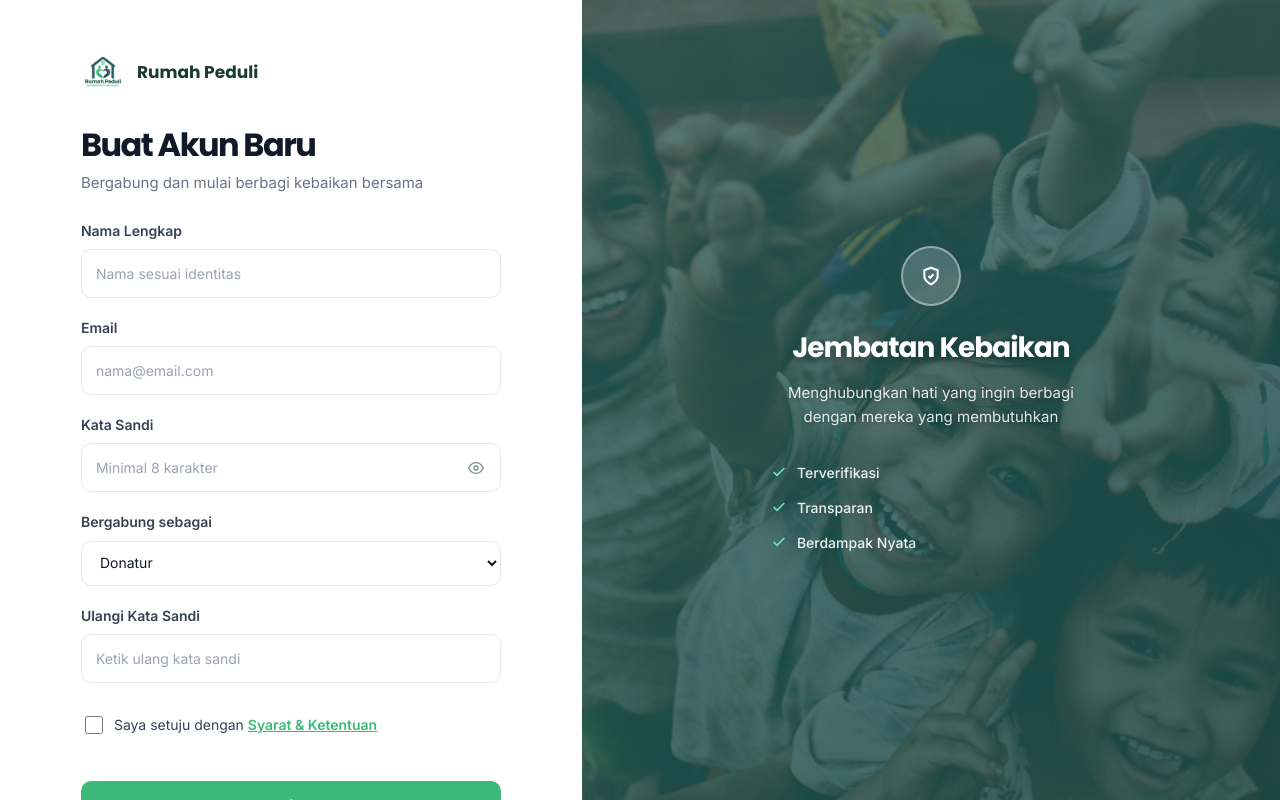
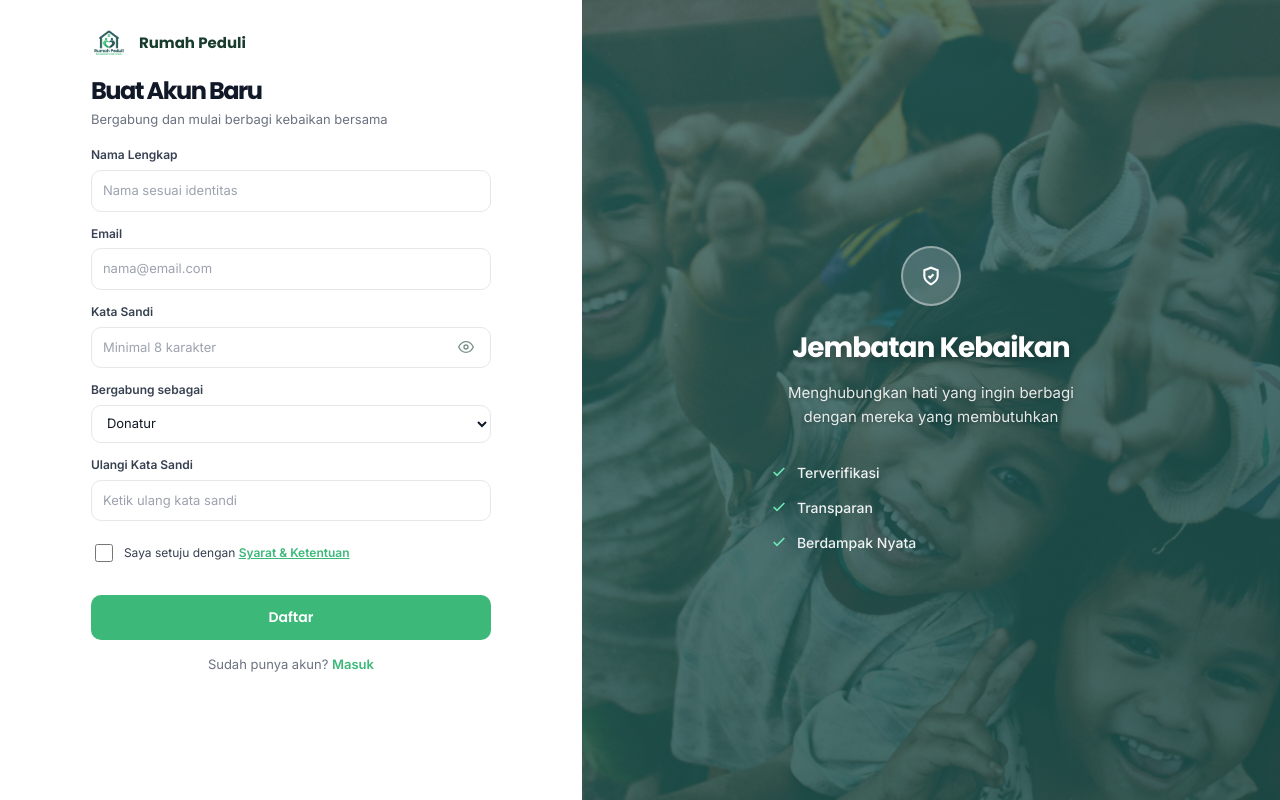
Before and after one commit to farizrauf/rumahPeduli, a Laravel app: page /register in a window 1280 px wide. Run offline with Laravel 10, Linux system fonts and the light colour scheme; style sheets or scripts are compiled from the project's sources.

Commit message:
feat: compact register form - no scroll needed
- Reduced padding: 30px (was 50px)
- Smaller font sizes: labels 12px, inputs 13px
- Reduced gaps: 12px between fields (was 18px)
- Logo smaller: 36px (was 44px)
- Title smaller: 24px (was 32px)
- Compact panti fields: grid layout for Kota+Jumlah Anak
- Textarea min-height: 38px (1 row initially)
- All inline CSS for precise control
- Form fits in viewport without scrolling

```diff
--- a/resources/css/app.css
+++ b/resources/css/app.css
@@ -626,8 +626,10 @@ img { max-width: 100%; display: block; }
   overflow-y: auto;
   overflow-x: hidden;
   align-items: flex-start;
-  padding-top: 50px;
-  padding-bottom: 50px;
+  padding-top: 30px;
+  padding-bottom: 30px;
+  padding-left: 30px;
+  padding-right: 30px;
   height: 100vh;
 }
 
--- a/resources/views/auth/register.blade.php
+++ b/resources/views/auth/register.blade.php
@@ -4,50 +4,45 @@
 
 <section class="auth-container-split">
 
-    {{-- LEFT PANEL: FORM (Scrollable) --}}
-    <div class="auth-left-panel register-scroll">
-        <div class="auth-form-wrapper">
+    {{-- LEFT PANEL: FORM (Compact, no scroll needed) --}}
+    <div class="auth-left-panel register-scroll" style="padding:25px 30px;">
+        <div class="auth-form-wrapper" style="max-width:400px;">
 
             {{-- Logo --}}
-            <div class="auth-logo-split">
-                <img src="{{ asset('assets/figma/logo.png') }}" alt="Rumah Peduli">
-                <span>Rumah Peduli</span>
+            <div class="auth-logo-split" style="margin-bottom:16px;">
+                <img src="{{ asset('assets/figma/logo.png') }}" alt="Rumah Peduli" style="height:36px;">
+                <span style="font-size:15px;">Rumah Peduli</span>
             </div>
 
             {{-- Title --}}
-            <h1 class="auth-title-split">Buat Akun Baru</h1>
-            <p class="auth-subtitle-split">Bergabung dan mulai berbagi kebaikan bersama</p>
-
-            {{-- Divider --}}
-            <!-- <div class="auth-or-divider">
-                <span>Atau</span>
-            </div> -->
+            <h1 class="auth-title-split" style="font-size:24px;margin-bottom:4px;">Buat Akun Baru</h1>
+            <p class="auth-subtitle-split" style="font-size:13px;margin-bottom:16px;">Bergabung dan mulai berbagi kebaikan bersama</p>
 
             {{-- Alerts --}}
             @if ($errors->any())
-                <div class="auth-alert-split error">{{ $errors->first() }}</div>
+                <div class="auth-alert-split error" style="margin-bottom:14px;padding:10px 12px;font-size:13px;">{{ $errors->first() }}</div>
             @endif
 
             {{-- Form --}}
-            <form method="POST" action="{{ route('register.store') }}" enctype="multipart/form-data" class="auth-form-split">
+            <form method="POST" action="{{ route('register.store') }}" enctype="multipart/form-data" class="auth-form-split" style="gap:12px;">
                 @csrf
 
-                <div class="form-field-split">
-                    <label>Nama Lengkap</label>
-                    <input name="name" value="{{ old('name') }}" placeholder="Nama sesuai identitas" maxlength="100" required>
+                <div class="form-field-split" style="gap:5px;">
+                    <label style="font-size:12px;">Nama Lengkap</label>
+                    <input name="name" value="{{ old('name') }}" placeholder="Nama sesuai identitas" maxlength="100" style="padding:9px 11px;font-size:13px;" required>
                 </div>
 
-                <div class="form-field-split">
-                    <label>Email</label>
-                    <input type="email" name="email" value="{{ old('email') }}" placeholder="nama@email.com" autocomplete="email" required>
+                <div class="form-field-split" style="gap:5px;">
+                    <label style="font-size:12px;">Email</label>
+                    <input type="email" name="email" value="{{ old('email') }}" placeholder="nama@email.com" autocomplete="email" style="padding:9px 11px;font-size:13px;" required>
                 </div>
 
-                <div class="form-field-split">
-                    <label>Kata Sandi</label>
+                <div class="form-field-split" style="gap:5px;">
+                    <label style="font-size:12px;">Kata Sandi</label>
                     <div class="input-with-toggle">
-                        <input type="password" name="password" id="password-reg" placeholder="Minimal 8 karakter" autocomplete="new-password" required>
+                        <input type="password" name="password" id="password-reg" placeholder="Minimal 8 karakter" autocomplete="new-password" style="padding:9px 11px;font-size:13px;" required>
                         <button type="button" class="password-toggle" onclick="togglePass('password-reg')">
-                            <svg width="18" height="18" viewBox="0 0 24 24" fill="none" stroke="currentColor" stroke-width="2">
+                            <svg width="16" height="16" viewBox="0 0 24 24" fill="none" stroke="currentColor" stroke-width="2">
                                 <path d="M1 12s4-8 11-8 11 8 11 8-4 8-11 8-11-8-11-8z"/>
                                 <circle cx="12" cy="12" r="3"/>
                             </svg>
@@ -55,64 +50,66 @@
                     </div>
                 </div>
 
-                <div class="form-field-split">
-                    <label>Bergabung sebagai</label>
-                    <select name="role" id="role-select">
+                <div class="form-field-split" style="gap:5px;">
+                    <label style="font-size:12px;">Bergabung sebagai</label>
+                    <select name="role" id="role-select" style="padding:9px 11px;font-size:13px;">
                         <option value="donatur" @selected(old('role','donatur') === 'donatur')>Donatur</option>
                         <option value="panti" @selected(old('role') === 'panti')>Pengelola Panti</option>
                     </select>
                 </div>
 
                 {{-- Panti Fields (Conditional) --}}
-                <div class="panti-fields-split" id="panti-fields-box">
-                    <div class="panti-title">Profil Panti</div>
+                <div class="panti-fields-split" id="panti-fields-box" style="gap:12px;padding:14px;margin-top:4px;">
+                    <div class="panti-title" style="font-size:12px;margin-bottom:2px;">Profil Panti</div>
 
-                    <div class="form-field-split">
-                        <label>Nama Panti</label>
-                        <input name="nama_panti" value="{{ old('nama_panti') }}" maxlength="150" placeholder="Nama resmi panti">
+                    <div class="form-field-split" style="gap:5px;">
+                        <label style="font-size:12px;">Nama Panti</label>
+                        <input name="nama_panti" value="{{ old('nama_panti') }}" maxlength="150" placeholder="Nama resmi panti" style="padding:9px 11px;font-size:13px;">
                     </div>
 
-                    <div class="form-field-split">
-                        <label>Alamat</label>
-                        <textarea name="alamat" rows="2">{{ old('alamat') }}</textarea>
+                    <div class="form-field-split" style="gap:5px;">
+                        <label style="font-size:12px;">Alamat</label>
+                        <textarea name="alamat" rows="1" style="padding:9px 11px;font-size:13px;min-height:38px;">{{ old('alamat') }}</textarea>
                     </div>
 
-                    <div class="form-field-split">
-                        <label>Kota</label>
-                        <input name="kota" value="{{ old('kota') }}" maxlength="100">
+                    <div style="display:grid;grid-template-columns:1fr 1fr;gap:12px;">
+                        <div class="form-field-split" style="gap:5px;">
+                            <label style="font-size:12px;">Kota</label>
+                            <input name="kota" value="{{ old('kota') }}" maxlength="100" style="padding:9px 11px;font-size:13px;">
+                        </div>
+
+                        <div class="form-field-split" style="gap:5px;">
+                            <label style="font-size:12px;">Jumlah Anak</label>
+                            <input type="number" name="jumlah_anak" value="{{ old('jumlah_anak', 0) }}" min="0" style="padding:9px 11px;font-size:13px;">
+                        </div>
                     </div>
 
-                    <div class="form-field-split">
-                        <label>Jumlah Anak Binaan</label>
-                        <input type="number" name="jumlah_anak" value="{{ old('jumlah_anak', 0) }}" min="0">
+                    <div class="form-field-split" style="gap:5px;">
+                        <label style="font-size:12px;">Deskripsi Panti</label>
+                        <textarea name="deskripsi" rows="1" placeholder="Visi dan misi panti..." style="padding:9px 11px;font-size:13px;min-height:38px;">{{ old('deskripsi') }}</textarea>
                     </div>
 
-                    <div class="form-field-split">
-                        <label>Deskripsi Panti</label>
-                        <textarea name="deskripsi" rows="2" placeholder="Ceritakan visi dan misi panti...">{{ old('deskripsi') }}</textarea>
-                    </div>
-
-                    <div class="form-field-split">
-                        <label>Dokumen Legalitas <small style="font-weight:400;color:#9ca3af">(PDF/JPG, maks 5MB)</small></label>
-                        <input type="file" name="dokumen" accept=".pdf,image/*">
+                    <div class="form-field-split" style="gap:5px;">
+                        <label style="font-size:12px;">Dokumen Legalitas <small style="font-weight:400;color:#9ca3af;font-size:11px;">(PDF/JPG, maks 5MB)</small></label>
+                        <input type="file" name="dokumen" accept=".pdf,image/*" style="padding:7px 9px;font-size:12px;">
                     </div>
                 </div>
 
-                <div class="form-field-split">
-                    <label>Ulangi Kata Sandi</label>
-                    <input type="password" name="password_confirmation" placeholder="Ketik ulang kata sandi" autocomplete="new-password" required>
+                <div class="form-field-split" style="gap:5px;">
+                    <label style="font-size:12px;">Ulangi Kata Sandi</label>
+                    <input type="password" name="password_confirmation" placeholder="Ketik ulang kata sandi" autocomplete="new-password" style="padding:9px 11px;font-size:13px;" required>
                 </div>
 
-                <label class="checkbox-split" style="margin: 12px 0 20px;">
+                <label class="checkbox-split" style="margin:8px 0 12px;font-size:12px;">
                     <input type="checkbox" name="terms" value="1" required>
                     <span>Saya setuju dengan <a href="#" style="color:var(--green);font-weight:600;text-decoration:underline">Syarat & Ketentuan</a></span>
                 </label>
 
-                <button type="submit" class="btn-submit-split">Daftar</button>
+                <button type="submit" class="btn-submit-split" style="padding:11px 20px;font-size:14px;">Daftar</button>
             </form>
 
             {{-- Footer Link --}}
-            <div class="auth-footer-split">
+            <div class="auth-footer-split" style="margin-top:14px;font-size:13px;">
                 Sudah punya akun? <a href="{{ route('login') }}">Masuk</a>
             </div>
 
```
Also changed, not shown: 1 other file.
